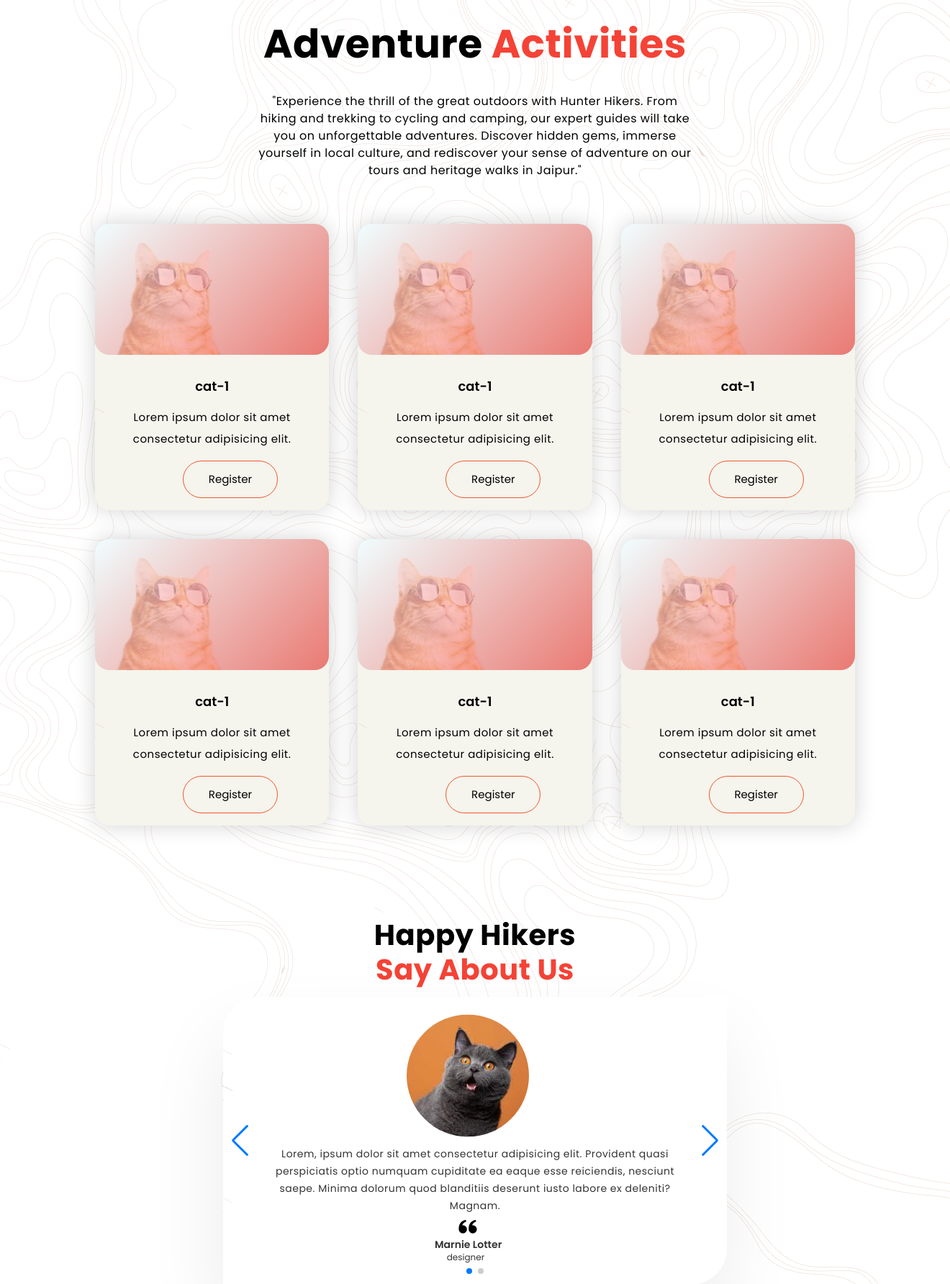
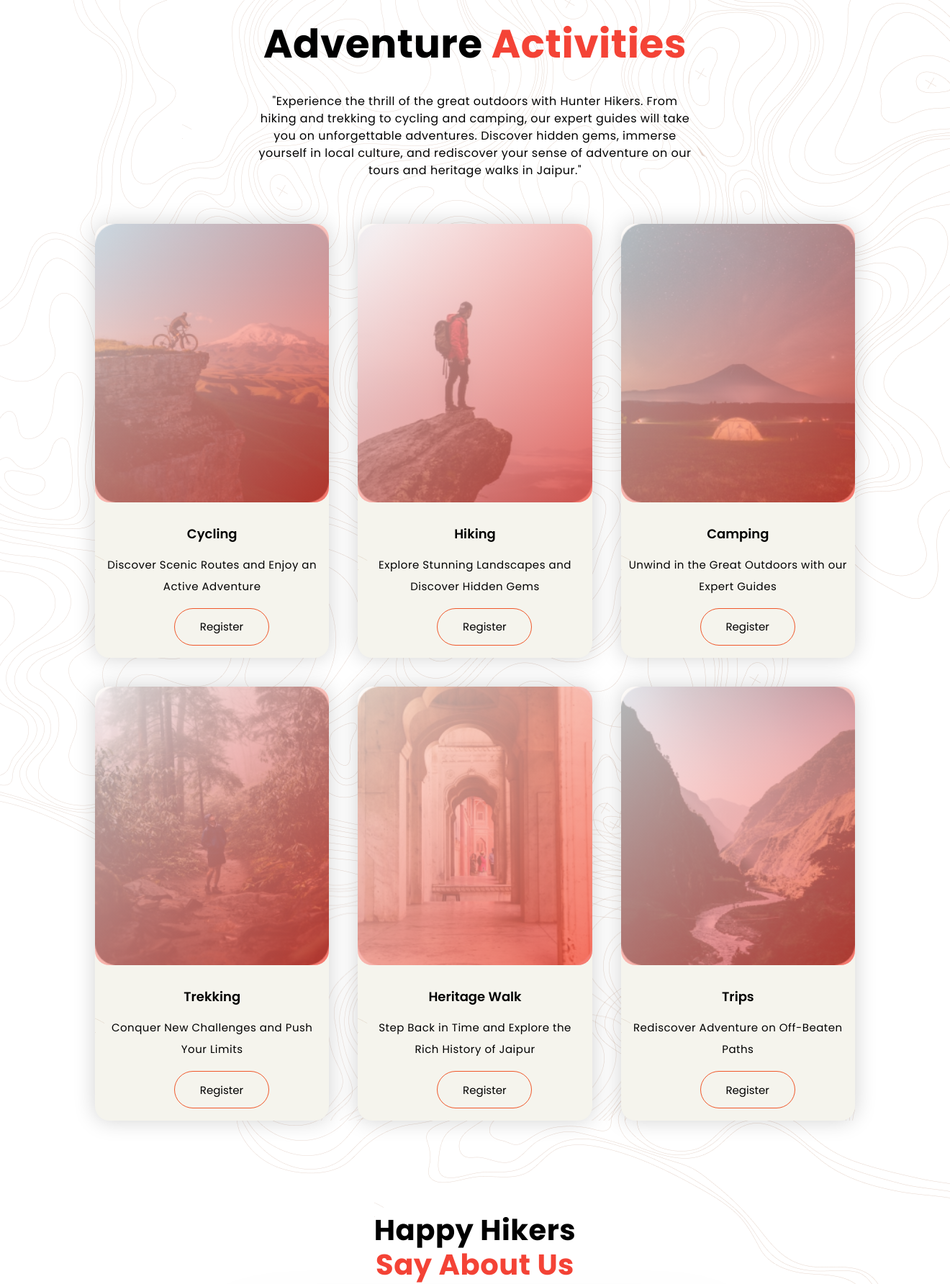
Before and after one commit to vinii-13/Webdev_1, a PHP site: page / in a window 1320 px wide; the page is wider, and only the part inside the window is pictured. Shown: the part 1062-2846 px from the top of that part at 72% size. Run offline with PHP 8.4, Linux system fonts and the light colour scheme; some libraries are stand-ins or nearby versions.

Commit message:
adventure activity cards change

```diff
--- a/index.html
+++ b/index.html
@@ -100,66 +100,66 @@
     <section class="cards">
         <div class="card card1">
             <div class="container">
-                <img src="images/c5.jpg" alt="cat-1">
+                <img src="images/rectangle-143.png" alt="cat-1">
             </div>
             <div class="details">
-                <h3>cat-1</h3>
-                <p>Lorem ipsum dolor sit amet consectetur adipisicing elit.</p>
+                <h3>Cycling</h3>
+                <p>Discover Scenic Routes and Enjoy an Active Adventure</p>
             </div>
             <a class="b-register" href="index.html">Register</a>
         </div>
 
         <div class="card card2">
             <div class="container">
-                <img src="images/c5.jpg" alt="cat-2">
+                <img src="images/rectangle-144.png" alt="cat-2">
             </div>
             <div class="details">
-                <h3>cat-1</h3>
-                <p>Lorem ipsum dolor sit amet consectetur adipisicing elit.</p>
+                <h3>Hiking</h3>
+                <p>Explore Stunning Landscapes and Discover Hidden Gems</p>
             </div>
             <a class="b-register" href="index.html">Register</a>
         </div>
 
         <div class="card card3">
             <div class="container">
-                <img src="images/c5.jpg" alt="cat-1">
+                <img src="images/rectangle-145.png" alt="cat-1">
             </div>
             <div class="details">
-                <h3>cat-1</h3>
-                <p>Lorem ipsum dolor sit amet consectetur adipisicing elit.</p>
+                <h3>Camping</h3>
+                <p>Unwind in the Great Outdoors with our Expert Guides</p>
             </div>
             <a class="b-register" href="index.html">Register</a>
         </div>
 
         <div class="card card4">
             <div class="container">
-                <img src="images/c5.jpg" alt="cat-1">
+                <img src="images/rectangle-146.png" alt="cat-1">
             </div>
             <div class="details">
-                <h3>cat-1</h3>
-                <p>Lorem ipsum dolor sit amet consectetur adipisicing elit.</p>
+                <h3>Trekking</h3>
+                <p>Conquer New Challenges and Push Your Limits</p>
             </div>
             <a class="b-register" href="index.html">Register</a>
         </div>
 
         <div class="card card5">
             <div class="container">
-                <img src="images/c5.jpg" alt="cat-1">
+                <img src="images/rectangle-147.png" alt="cat-1">
             </div>
             <div class="details">
-                <h3>cat-1</h3>
-                <p>Lorem ipsum dolor sit amet consectetur adipisicing elit.</p>
+                <h3>Heritage Walk</h3>
+                <p>Step Back in Time and Explore the Rich History of Jaipur</p>
             </div>
             <a class="b-register" href="index.html">Register</a>
         </div>
 
         <div class="card card6">
             <div class="container">
-                <img src="images/c5.jpg" alt="cat-1">
+                <img src="images/rectangle-148.png" alt="cat-1">
             </div>
             <div class="details">
-                <h3>cat-1</h3>
-                <p>Lorem ipsum dolor sit amet consectetur adipisicing elit.</p>
+                <h3>Trips</h3>
+                <p>Rediscover Adventure on Off-Beaten Paths</p>
             </div>
            <a class="b-register" href="index.html">Register</a>
         </div>
--- a/style.css
+++ b/style.css
@@ -409,7 +409,7 @@ img {
   padding: 0px 10px;
   width: 110px;
   height: 50px;
-  transform: translate(122px, -17px);
+  transform: translate(110px, -17px);
   background-color: #f5f4ed;
   text-decoration: none;
   color: #000000;
@@ -427,18 +427,7 @@ img {
 .b-register:hover {background: #f0582b;
   font-weight: 600;
   box-shadow: 0px 4px 60px rgba(240, 88, 43, 0.25);
-  border-radius: 40px;
   color: #fff;
-  transition: top 0.5s, opacity 0.5s;
-  padding: 0px 10px;
-  width: 110px;
-  height: 50px;
-  transform: translate(122px, -17px);
-  justify-content: center;
-  align-items: center;
-  position: relative;
-  cursor: pointer;
-  border: 1px solid #f0582b;
 }
 @media screen and (max-width:800px) {
   .b-register{
```
Also changed, not shown: images/rectangle-143.png (added), images/rectangle-144.png (added), images/rectangle-145.png (added), images/rectangle-146.png (added), images/rectangle-147.png (added), images/rectangle-148.png (added).
